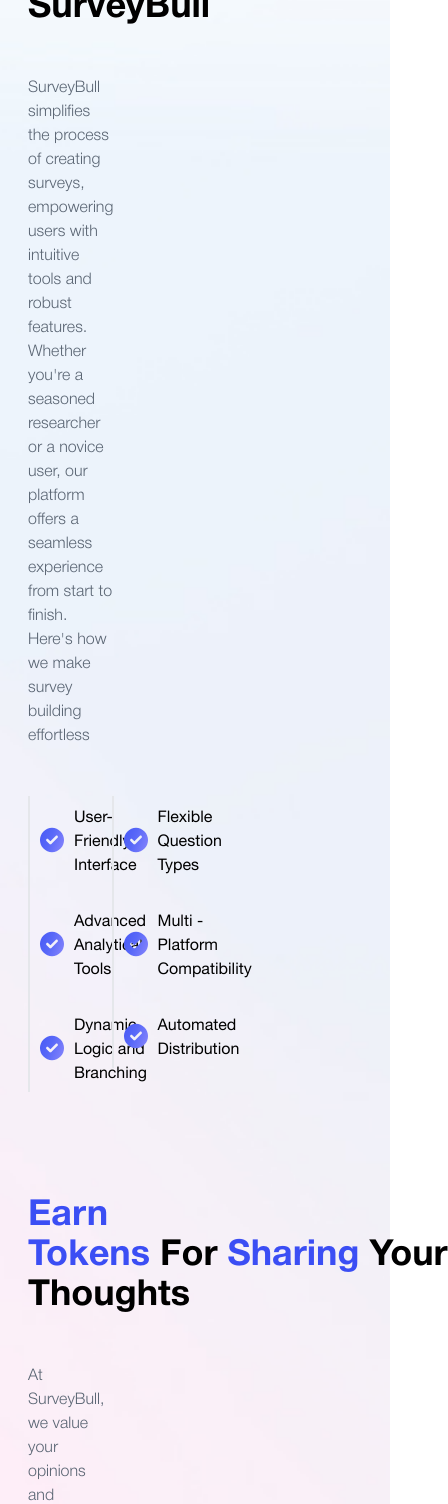
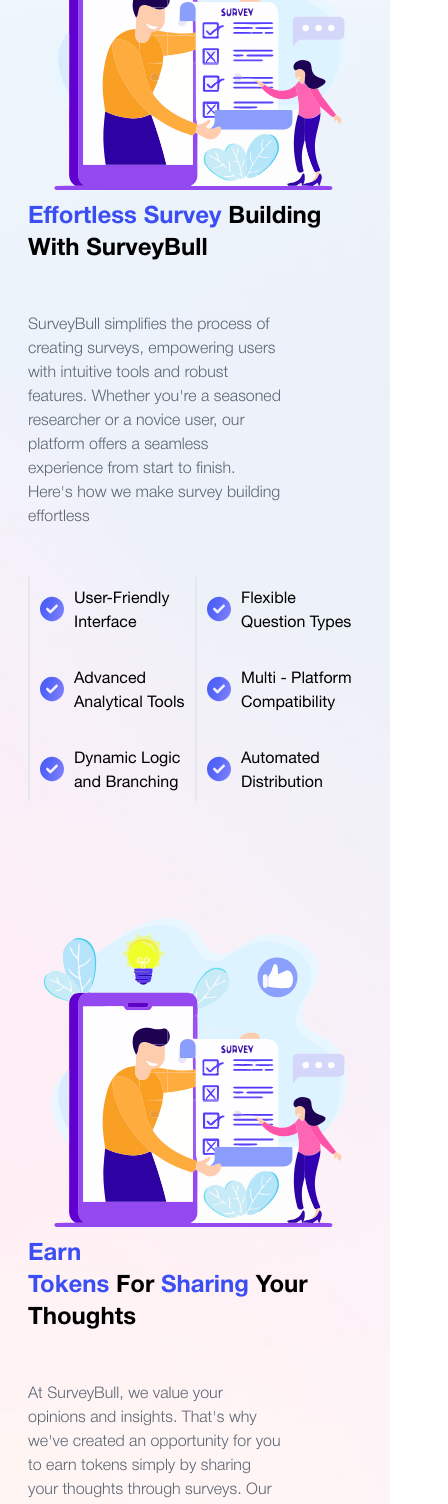
Before and after one commit to surveybull/surveybull.github.io, a React (Vite) app: page / in a window 390 px wide. Shown: the part 4403-5907 px from the top of the page, 448 px wide, since content can reach past the window. Built offline with nearby package versions, Linux system fonts and the light colour scheme; a web font is replaced by a local one.

Commit message:
fix mobile view for effortless

```diff
--- a/src/components/Home/Cases.jsx
+++ b/src/components/Home/Cases.jsx
@@ -34,7 +34,7 @@
 
 const Cases = () => {
   return (
-    <div className="flex flex-col gap-y-10">
+    <div className="flex flex-col gap-y-10 py-[80px]">
       <h1 className="flex justify-center text-[#132337] sm:text-[36px] text-[24px] font-[700] ">
       Applications
       </h1>
--- a/src/components/Home/MidSection.jsx
+++ b/src/components/Home/MidSection.jsx
@@ -1,5 +1,5 @@
 import bluetick from "../../assets/bluetick.svg";
-
+import intro from "../../assets/Intro.svg"
 const SurveyBuilding = () => {
   const FeatureItem = ({ text }) => (
     <div className="text-base py-2 flex items-center border-l-2 hover:border-l-[#3B4EF4] hover:text-[#3B4EF4] transition-colors duration-500 ease-in-out">
@@ -9,9 +9,9 @@
   );
 
   return (
-    <div className="flex my-14 ">
-      <div className="w-[50%]">
-        <div className="text-4xl font-HelveticaNeueBold">
+    <div className="flex md:flex-row flex-col-reverse my-14 ">
+      <div className="md:w-[50%] w-full">
+        <div className="md:text-4xl text-2xl font-HelveticaNeueBold">
           <span className=" text-[rgba(59,78,244,1)]">
             {"Effortless Survey"}
           </span>
@@ -41,7 +41,9 @@
           </div>
         </div>
       </div>
-      <div className="w-[50%]  "></div>
+      <div className="md:w-[50%] w-full flex md:justify-end items-center justify-center ">
+          <img src={intro} alt="intro" />
+      </div>
     </div>
   );
 };
@@ -77,9 +79,9 @@
   );
 
   return (
-    <div className="flex my-15 ">
-      <div className="w-[50%]">
-        <div className="text-4xl font-HelveticaNeueBold">
+    <div className="flex md:flex-row flex-col-reverse my-15 ">
+      <div className="md:w-[50%] w-full">
+        <div className="md:text-4xl text-2xl font-HelveticaNeueBold">
           <span className=" text-[rgba(59,78,244,1)]">{"Earn Tokens"}</span>
           &nbsp;{"For"}&nbsp;
           <span className=" text-[rgba(59,78,244,1)]">{"Sharing"}</span>
@@ -104,7 +106,9 @@
           </div>
         </div>
       </div>
-      <div className="w-[50%]  "></div>
+      <div className="md:w-[50%] w-full flex md:justify-end items-center justify-center">
+      <img src={intro} alt="intro" />
+      </div>
     </div>
   );
 };
@@ -136,9 +140,9 @@
   );
 
   return (
-    <div className="flex my-14 ">
-      <div className="w-[50%]">
-        <div className="text-4xl font-HelveticaNeueBold">
+    <div className="flex md:flex-row flex-col-reverse my-14 ">
+      <div className="md:w-[50%] w-full">
+        <div className="md:text-4xl text-2xl font-HelveticaNeueBold">
           Grow With Us:&nbsp;
           <span className=" text-[rgba(59,78,244,1)]">{"Refer & Earn"}</span>
         </div>
@@ -156,7 +160,9 @@
           ))}
         </div>
       </div>
-      <div className="w-[50%]  "></div>
+      <div className="md:w-[50%] w-full flex md:justify-end items-center justify-center ">
+      <img src={intro} alt="intro" />
+      </div>
     </div>
   );
 };
@@ -188,9 +194,9 @@
       );
 
     return (
-      <div className="flex my-14 ">
-        <div className="w-[50%]">
-          <div className="text-4xl font-HelveticaNeueBold">
+      <div className="flex md:flex-row flex-col-reverse my-14 ">
+        <div className="md:w-[50%] w-full">
+          <div className="md:text-4xl text-2xl font-HelveticaNeueBold">
           Boost Your Rewards With Staking&nbsp;
             <span className=" text-[rgba(59,78,244,1)]">{"Staking"}</span>
           </div>
@@ -207,7 +213,9 @@
             ))}
           </div>
         </div>
-        <div className="w-[50%]  "></div>
+        <div className="md:w-[50%] w-full flex md:justify-end items-center justify-center">
+        <img src={intro} alt="intro" />
+        </div>
       </div>
     );
   };
--- a/src/components/Home/SDK.jsx
+++ b/src/components/Home/SDK.jsx
@@ -1,7 +1,7 @@
 import SDKSnippet from "../../assets/SDKSnippet.svg";
 const SDK = () => {
   return (
-    <div className="flex flex-col gap-y-7">
+    <div className="flex flex-col gap-y-7 py-[180px]">
       <div className="flex flex-col gap-y-5">
         <span className="text-center md:text-[36px] text-[24px] font-[700] text-[#132337]"><span className="text-[#3B4EF4]">Software</span> Development Kit (SDK) for Seamless <span className="text-[#3B4EF4]">Survey Integration</span></span>
         <span className="text-center text-[#5A6573] text-[14px] font-[400] md:text-[16px]">The SurveyBull SDK empowers effortless creation and management of on-chain surveys, offering seamless participant sign-up and survey submission functionalities. This versatile SDK is meticulously crafted for integration with any web3 or web2 product, unlocking the full array of SurveyBull features.</span>
```
